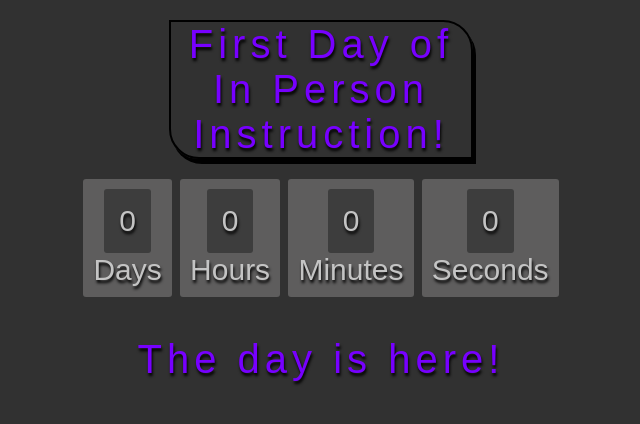
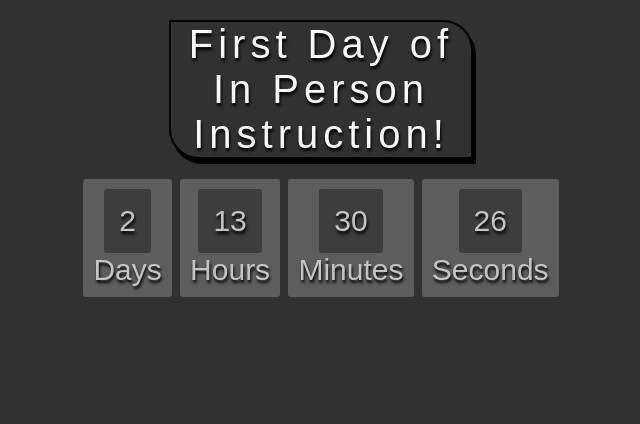
Before and after one commit to Sparkseric90/countdowntimer, a plain HTML site: page index.html in a window 1280 px wide. Shown: the whole page, without its empty margins (319-959 px from the left). Drawn offline with Linux system fonts and the light colour scheme.

Commit message:
updated date for 5Across

```diff
--- a/css/style.css
+++ b/css/style.css
@@ -5,7 +5,7 @@ body{
   font-weight: 100;
 }
 h1{
-  color: rgb(119, 0, 255);
+  color: rgb(247, 247, 247);
   font-weight: 100;
   font-size: 40px;
   text-shadow: 1px 3px 3px black;
@@ -46,7 +46,7 @@ h1{
 }
 
 h2 {
-        color: rgb(119, 0, 255);
+        color: rgb(255, 255, 255);
         font-weight: 100;
         font-size: 40px;
         text-shadow: 1px 3px 3px black;
--- a/js/main.js
+++ b/js/main.js
@@ -1,5 +1,5 @@
 //declares what date, and time the countdown is going to
-var deadline = new Date("Feb 22, 2021 08:00:00").getTime();
+var deadline = new Date("Aug 25, 2021 17:00:00").getTime();
 //
 
 
```
